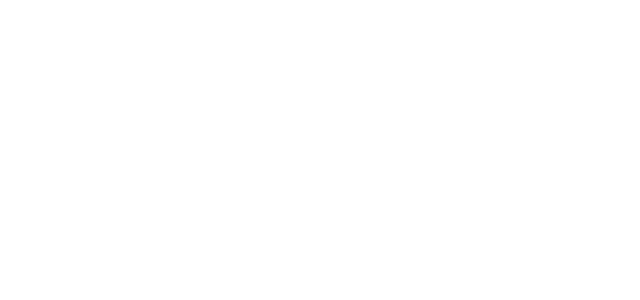
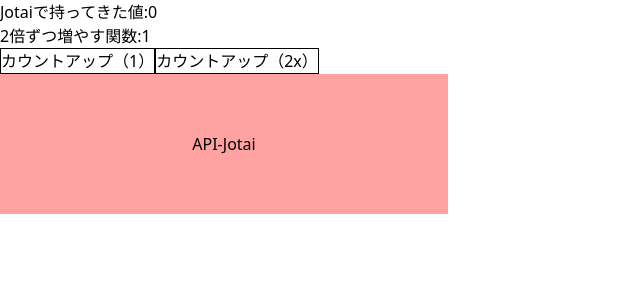
Before and after one commit to yoshimineyuuto0217/redux-test, a React (Vite) app: page /jotai in a window 1280 px wide. Before the commit this address had no page. Shown: the top 300 px of the page, without its empty margins (0-640 px from the left). Built offline with nearby package versions, Linux system fonts and the light colour scheme; no server answers; what chartjs-plugin-datalabels would draw is missing.

Commit message:
最新の状態に統合

```diff
--- a/src/App.tsx
+++ b/src/App.tsx
@@ -4,6 +4,9 @@ import Register from "./pages/register/Register";
 import List from "./pages/list/List";
 import DashBoard from "./pages/dashboard/DashBoard";
 import Form from "./pages/from/Form";
+import Jotai from "./pages/jotai/Jotai";
+import ApiJotai from "./pages/jotai/ApiJotai";
+import NestJotai from "./pages/jotai/NestJotai";
 
 function App() {
   return (
@@ -14,8 +17,10 @@ function App() {
           <Route path="/register" element={<Register />} />
           <Route path="/list" element={<List />} />
           <Route path="/dashboard" element={<DashBoard />} />
-          <Route path="/form" element={<Form/>}/>
-
+          <Route path="/form" element={<Form />} />
+          <Route path="/jotai" element={<Jotai />} />
+          <Route path="/jotai/api" element={<ApiJotai />} />
+          <Route path="/jotai/nest" element={<NestJotai />} />
         </Routes>
       </BrowserRouter>
     </>
--- a/src/pages/jotai/Jotai.tsx
+++ b/src/pages/jotai/Jotai.tsx
@@ -10,7 +10,7 @@ const Jotai = () => {
         <CollectAtom />
       </div>
       <Link
-        to="/jotai/apijotai"
+        to="/jotai/api"
         className="w-[35%] h-[140px] bg-red-300 flex justify-center items-center"
       >
         API-Jotai
--- a/src/pages/top/Top.tsx
+++ b/src/pages/top/Top.tsx
@@ -60,6 +60,12 @@ const Top = () => {
           >
             React-Hook-Form
           </Link>
+          <Link
+            to="/jotai"
+            className="w-[35%] h-[140px] bg-red-300 flex justify-center items-center"
+          >
+            Jotai
+          </Link>
         </div>
       </div>
     </div>
```
